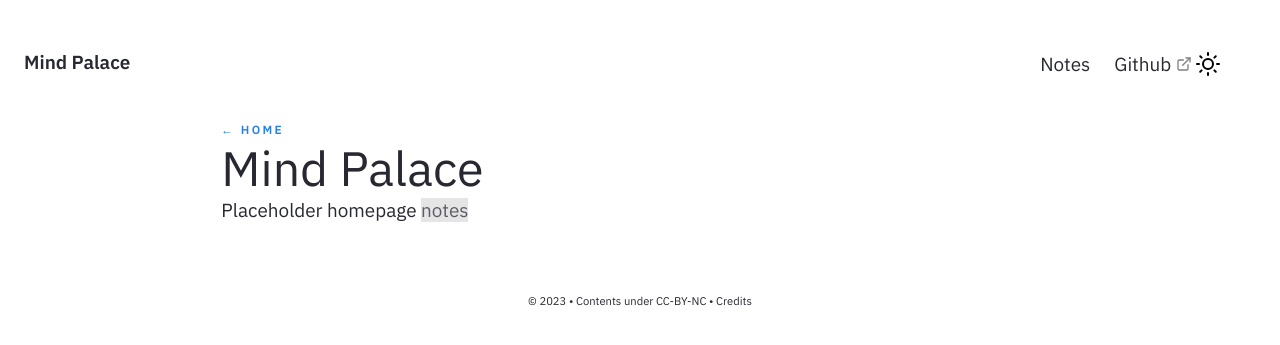
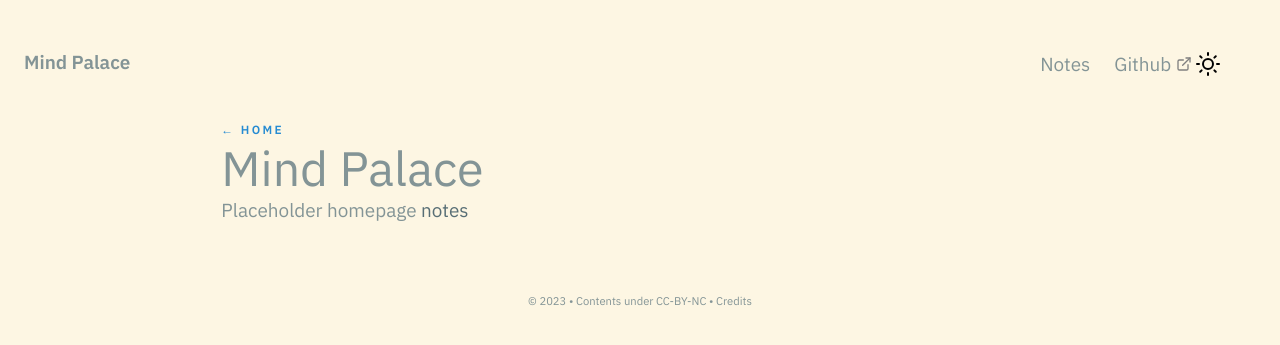
Before and after one commit to stvzhg/stvzhg.github.io, a Jekyll site: the page built from pages/index.md, in a window 1280 px wide. Shown: the top 345 px of the page. Built offline with Jekyll 4.4.1, drawn with Linux system fonts in a browser that asks for light colours.

Commit message:
Change to Solarized color schema

```diff
--- a/assets/css/fruity.css
+++ b/assets/css/fruity.css
@@ -1,19 +1,19 @@
 
 /*
-Based on https://github.com/jwarby/jekyll-pygments-themes ; Theme Fruity.
+From https://ethanschoonover.com/solarized/#usage-development
 Added variables to asssure all colors works with dark and light theme (partially it does)
 Some color variables are from style.css
 */
 
 html {
-    --highlight-color-orange: #fb660a;
-    --highlight-color-green: #008800;
-    --highlight-color-red: #ff0007;
-    --highlight-color-pink: #ff0086;
-    --highlight-color-grey: #444444;
+    --highlight-color-orange: #cb4b16;
+    --highlight-color-green: #859900;
+    --highlight-color-red: #dc322f;
+    --highlight-color-pink: #d33682;
+    --highlight-color-grey: #93a1a1;
     --highlight-color-khaki: #817816;
-    --highlight-color-comment-bg: #0f140f;
-    --highlight-color-whitespace: #888888;
+    --highlight-color-comment-bg: #002b36;
+    --highlight-color-whitespace: #eee8d5;
 }
 
 .highlight pre { background-color: var(--color-border-light); }
--- a/assets/css/style.css
+++ b/assets/css/style.css
@@ -6,50 +6,50 @@ layout: Stylesheet
 
 html,
 html[data-theme="light"] {
-    --color-bg-main: #FFFFFF;
-    --color-bg-sub: #FAFAFC;
-    --color-text-main: #282832;
-    --color-text-sub: #5D5D67;
-    --color-text-link: #2380ED;
-    --color-border-dark: #363636;
-    --color-border: #BABCBD;
-    --color-border-light: #E5E5E5;
+    --color-bg-main: #fdf6e3;
+    --color-bg-sub: #eee8d5;
+    --color-text-main: #839496;
+    --color-text-sub: #586e75;
+    --color-text-link: #268bd2;
+    --color-border-dark: #002b36;
+    --color-border: #073642;
+    --color-border-light: #fdf6e3;
 }
 
 html[data-theme="dark"] {
-    --color-bg-main: #262626;
-    --color-bg-sub: #18181C;
-    --color-text-main: #FAFAFC;
-    --color-text-sub: #FFFEFF;
-    --color-text-link: #6D9EFF;
-    --color-border-dark: #E6E6E6;
-    --color-border: #696969;
-    --color-border-light: #353535;
+    --color-bg-main: #002b36;
+    --color-bg-sub: #073642;
+    --color-text-main: #839496;
+    --color-text-sub: #c6c6c6;
+    --color-text-link: #268bd2;
+    --color-border-dark: #fdf6e3;
+    --color-border: #eee8d5;
+    --color-border-light: #002b36;
 }
 
 @media (prefers-color-scheme: dark) {
 
     html,
     html[data-theme="dark"] {
-        --color-bg-main: #262626;
-        --color-bg-sub: #18181C;
-        --color-text-main: #FAFAFC;
-        --color-text-sub: #FFFEFF;
-        --color-text-link: #6D9EFF;
-        --color-border-dark: #E6E6E6;
-        --color-border: #696969;
-        --color-border-light: #353535;
+        --color-bg-main: #002b36;
+        --color-bg-sub: #073642;
+        --color-text-main: #839496;
+        --color-text-sub: #c6c6c6;
+        --color-text-link: #268bd2;
+        --color-border-dark: #fdf6e3;
+        --color-border: #eee8d5;
+        --color-border-light: #002b36;
     }
 
     html[data-theme="light"] {
-        --color-bg-main: #FFFFFF;
-        --color-bg-sub: #FAFAFC;
-        --color-text-main: #282832;
-        --color-text-sub: #5D5D67;
-        --color-text-link: #2380ED;
-        --color-border-dark: #363636;
-        --color-border: #BABCBD;
-        --color-border-light: #E5E5E5;
+        --color-bg-main: #fdf6e3;
+        --color-bg-sub: #eee8d5;
+        --color-text-main: #839496;
+        --color-text-sub: #586e75;
+        --color-text-link: #268bd2;
+        --color-border-dark: #002b36;
+        --color-border: #073642;
+        --color-border-light: #fdf6e3;
     }
 }
 
```
